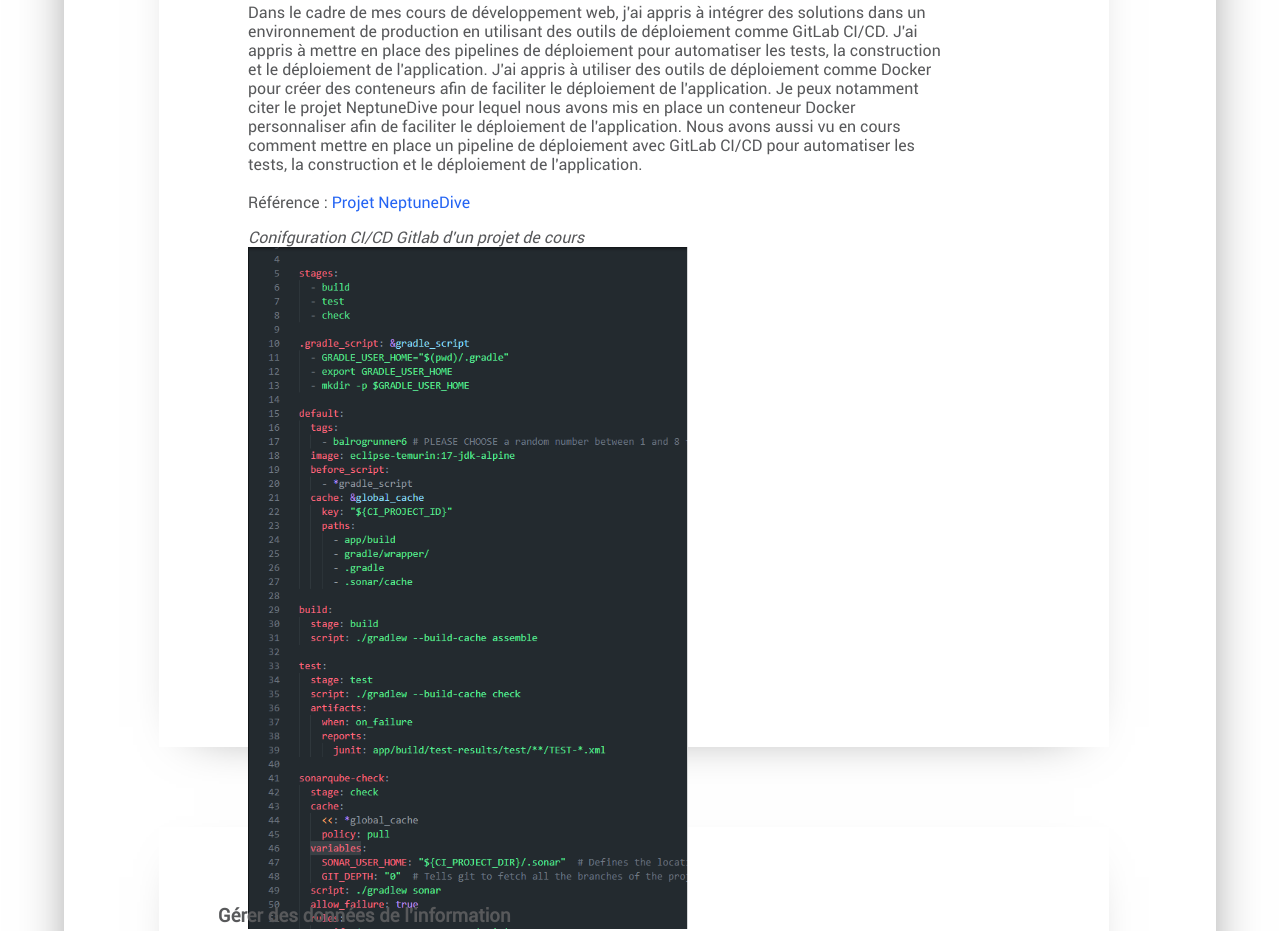
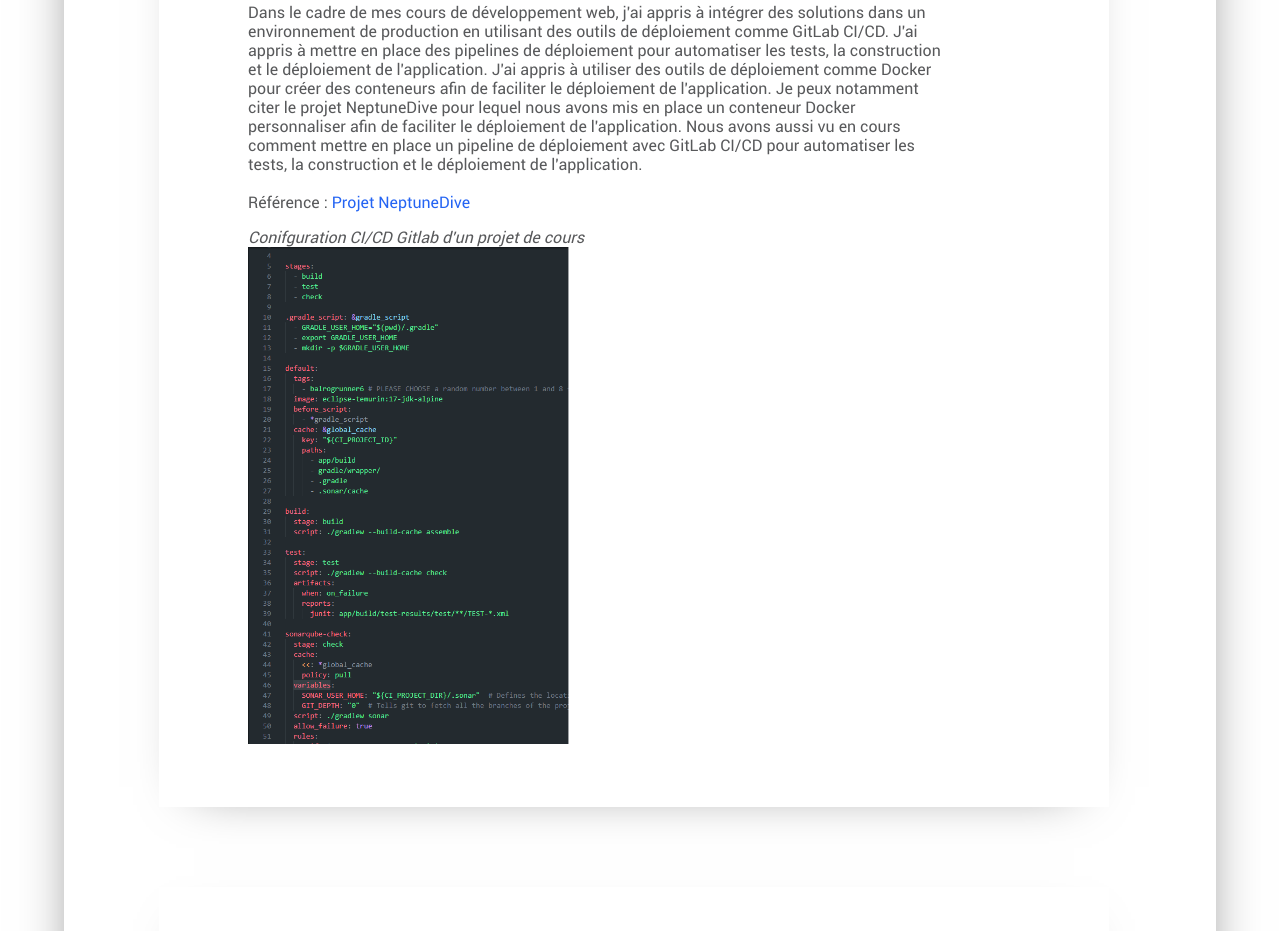
Before and after one commit to lenynou/lenysoulard, a plain HTML site: page pages/profile/competence.html in a window 1280 px wide. Shown: the part 1048-1979 px from the top of the page. Drawn offline with Linux system fonts and the light colour scheme.

Commit message:
fix: modification du css de l'image ci/cd

```diff
--- a/pages/profile/competence.html
+++ b/pages/profile/competence.html
@@ -85,9 +85,9 @@
                             <br>
                             Référence : <a class="default-link" href="../projet/neptuneDive.html">Projet NeptuneDive</a>
                         </p>
-                        <div class="imgServeur" >
+                        <div>
                             <p style="margin-bottom: 0; font-style: italic;">Conifguration CI/CD Gitlab d'un projet de cours</p>
-                            <img src="../../ressources/img/cicd.png" alt="Code du serveur TCP" style="width: 100%;">
+                            <img src="../../ressources/img/cicd.png" alt="Code du serveur TCP" style="width: 40%;">
                         </div>
                     </div>
 
```
